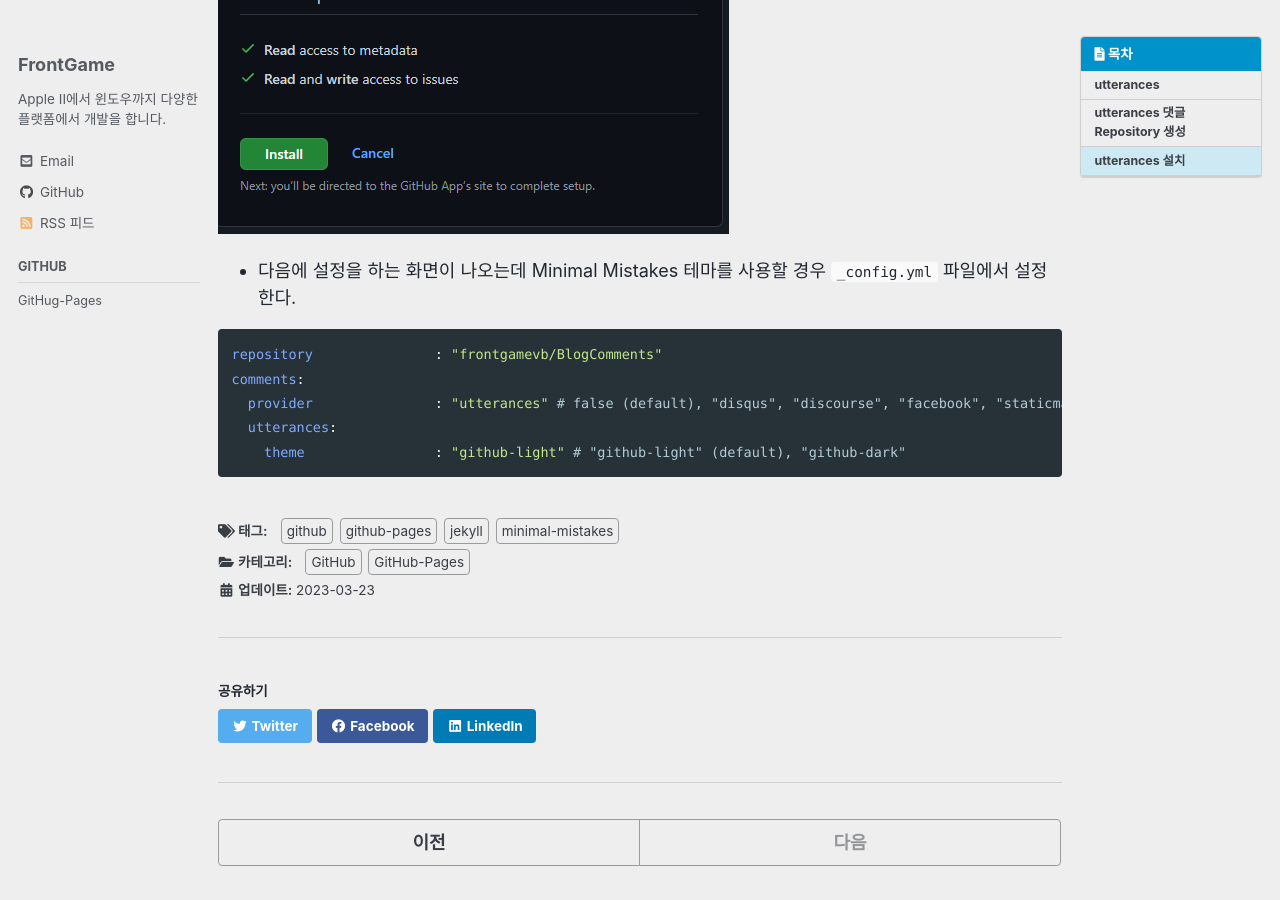
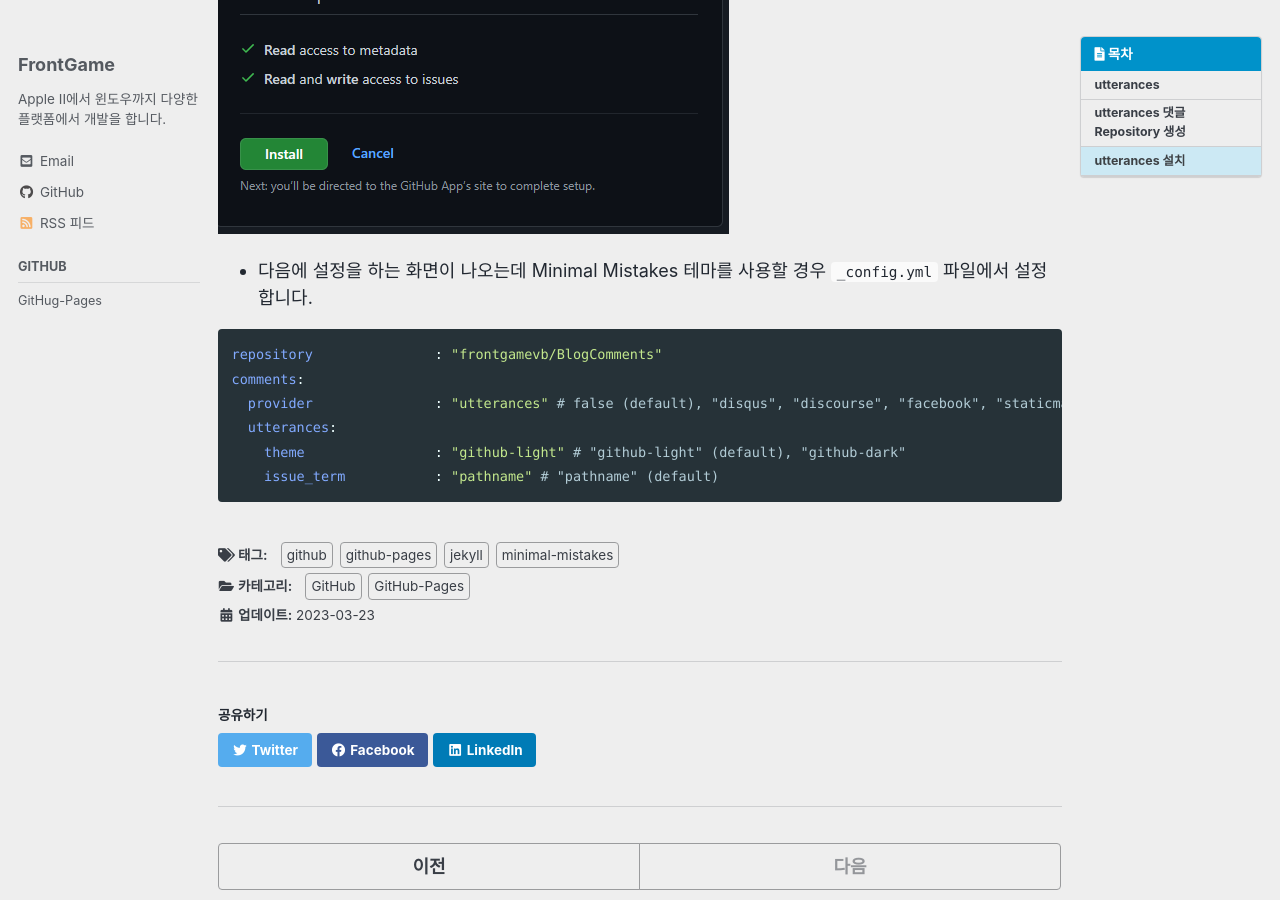
Before and after one commit to frontgamevb/frontgamevb.github.io, a Jekyll site: the page built from GitHub/GitHub-Pages/_posts/2023-03-23-github-pages-blog-comment.md, in a window 1280 px wide and 900 px high, scrolled down 1413 px. Built offline with Jekyll 4.4.1, drawn with Linux system fonts in a browser that asks for light colours; cached includes are drawn as plain includes.

Commit message:
2023-03-23 Update GitHub Pages posts

````diff
--- a/GitHub/GitHub-Pages/_posts/2023-03-21-github-pages-blog-comment.md
+++ b/GitHub/GitHub-Pages/_posts/2023-03-23-github-pages-blog-comment.md
@@ -25,13 +25,15 @@
 
 GitHug Pages는 경우에 따라 Private으로 전환할 수도 있기 때문에 댓글 전용 Repository를 적당한 이름(BlogComment 등에 Public으로 만듭니다.
 
+
+
 ## utterances 설치
 
 - [GitHub Apps - utterances](https://github.com/apps/utterances) 링크를 클릭 한 후 `Install`을 클릭합니다.
 - utternaces를 모든 Repository에 설치할 Repository를 다음과 같이 선택하고 `Install`을 클릭합니다.
 
 ![GitHub Pages utterances 설치](/assets/images/github-pages-blog-install-utternaces.png)
-- 다음에 설정을 하는 화면이 나오는데 Minimal Mistakes 테마를 사용할 경우 `_config.yml` 파일에서 설정한다.
+- 다음에 설정을 하는 화면이 나오는데 Minimal Mistakes 테마를 사용할 경우 `_config.yml` 파일에서 설정합니다.
 
 ```yml
 repository               : "frontgamevb/BlogComments"
@@ -39,4 +41,5 @@
   provider               : "utterances" # false (default), "disqus", "discourse", "facebook", "staticman", "staticman_v2", "utterances", "giscus", "custom"
   utterances:
     theme                : "github-light" # "github-light" (default), "github-dark"
+    issue_term           : "pathname" # "pathname" (default)
 ```
--- a/_config.yml
+++ b/_config.yml
@@ -41,8 +41,8 @@
     num_posts            : # 5 (default)
     colorscheme          : # "light" (default), "dark"
   utterances:
-    theme                : # "github-light" (default), "github-dark"
-    issue_term           : # "pathname" (default)
+    theme                : "github-light" # "github-light" (default), "github-dark"
+    issue_term           : "pathname" # "pathname" (default)
   giscus:
     repo_id              : # Shown during giscus setup at https://giscus.app
     category_name        : # Full text name of the category
````
Also changed, not shown: GitHub/GitHub-Pages/_posts/2023-03-23-github-pages-blog-category-upgrade.md (renamed from GitHub/GitHub-Pages/_posts/2023-03-22-github-pages-blog-category-upgrade.md), GitHub/GitHub-Pages/_posts/2023-03-23-github-pages-blog-desing.md (renamed from GitHub/GitHub-Pages/_posts/2023-03-22-github-pages-blog-desing.md), GitHub/GitHub-Pages/_posts/2023-03-23-github-pages-blog-tag-category.md (renamed from GitHub/GitHub-Pages/_posts/2023-03-22-github-pages-blog-tag-category.md).
